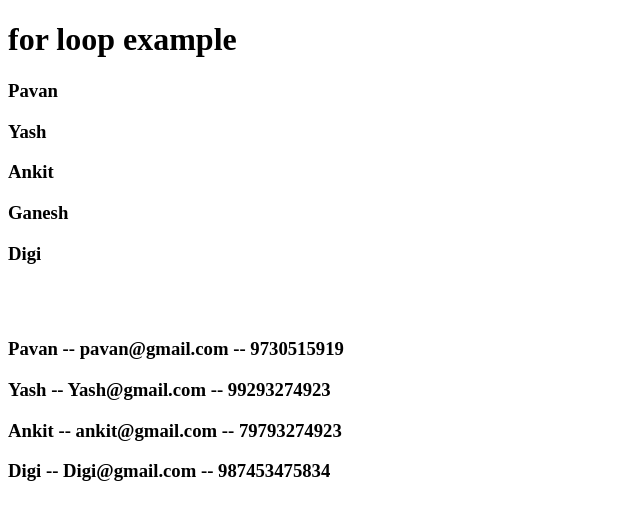
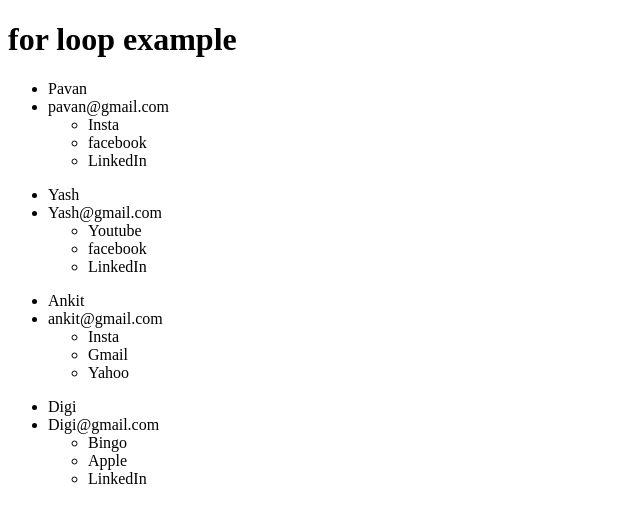
Before and after one commit to iampavanmun18/my-first-project, an Angular app: page / in a window 1280 px wide. Shown: the top 522 px of the page, without its empty margins (0-640 px from the left). Built offline with nearby package versions, Linux system fonts and the light colour scheme.

Commit message:
printed multidimensional array usinf *ngFor

```diff
--- a/src/app/app.component.html
+++ b/src/app/app.component.html
@@ -1,7 +1,11 @@
 <h1>for loop example</h1>
 <!-- print the array elements using *ngFor -->
-<h3 *ngFor="let item of users">{{item}}</h3>
-<br/><br/>
 
-<!-- Array of objects -->
-<h3 *ngFor="let item of userDetail">{{item.name}} -- {{item.email}} -- {{item.phone}}</h3>
+<ul *ngFor="let user of userDetail">
+    <li>{{user.name}}</li>
+    <li>{{user.email}}</li>
+    <!-- print Array of array -->
+    <ul *ngFor="let account of user.socialAccounts">
+        <li>{{account}}</li>
+    </ul>
+</ul>
--- a/src/app/app.component.ts
+++ b/src/app/app.component.ts
@@ -15,24 +15,28 @@
       email: 'pavan@gmail.com',
       phone: 9730515919,
       company: 'cloverinfotech',
+      socialAccounts: ['Insta', 'facebook', 'LinkedIn'],
     },
     {
       name: 'Yash',
       email: 'Yash@gmail.com',
       phone: 99293274923,
       company: 'Atos',
+      socialAccounts: ['Youtube', 'facebook', 'LinkedIn'],
     },
     {
       name: 'Ankit',
       email: 'ankit@gmail.com',
       phone: 79793274923,
       company: 'Accenture',
+      socialAccounts: ['Insta', 'Gmail', 'Yahoo'],
     },
     {
       name: 'Digi',
       email: 'Digi@gmail.com',
       phone: 987453475834,
       company: 'Tcs',
+      socialAccounts: ['Bingo', 'Apple', 'LinkedIn'],
     },
   ];
 }
```
